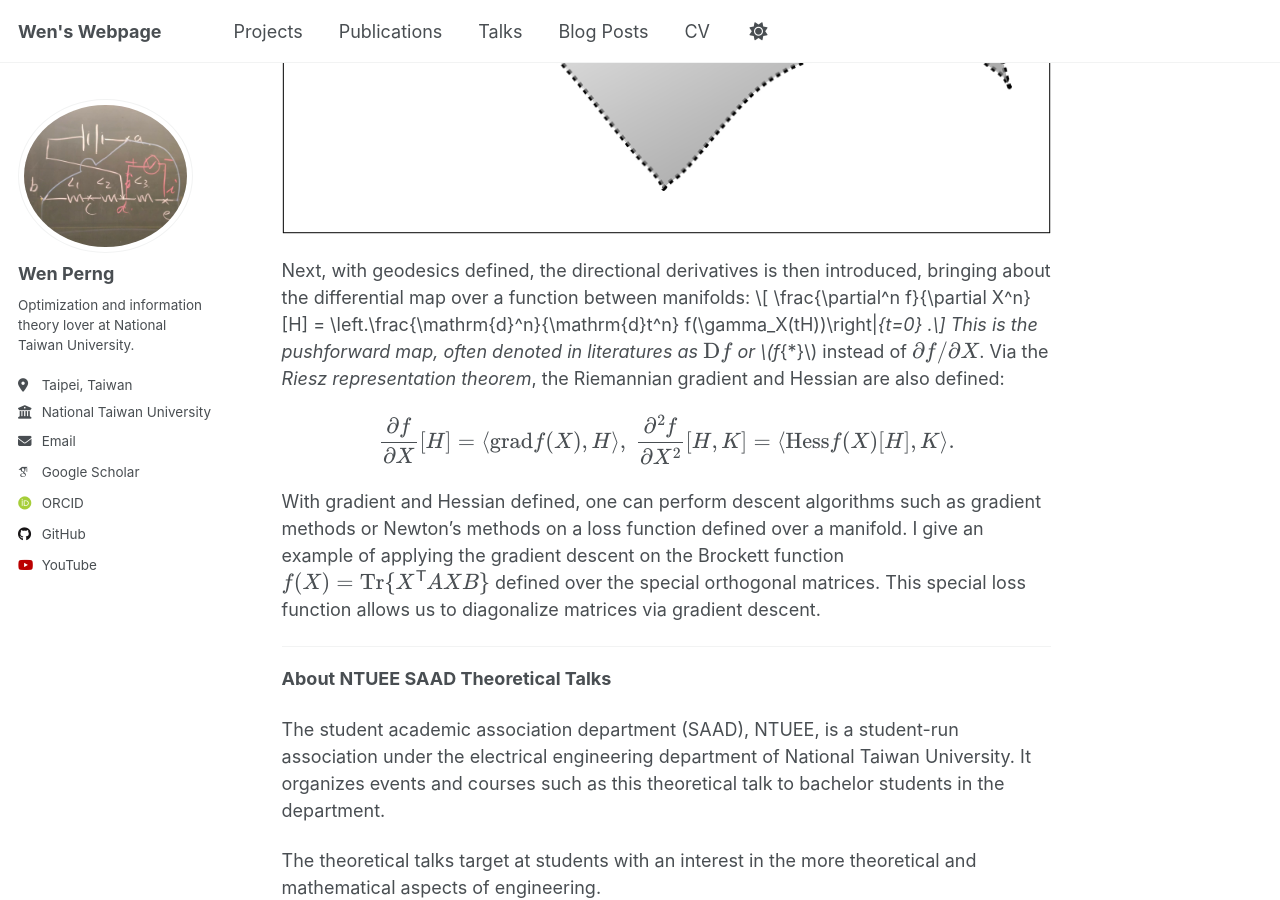
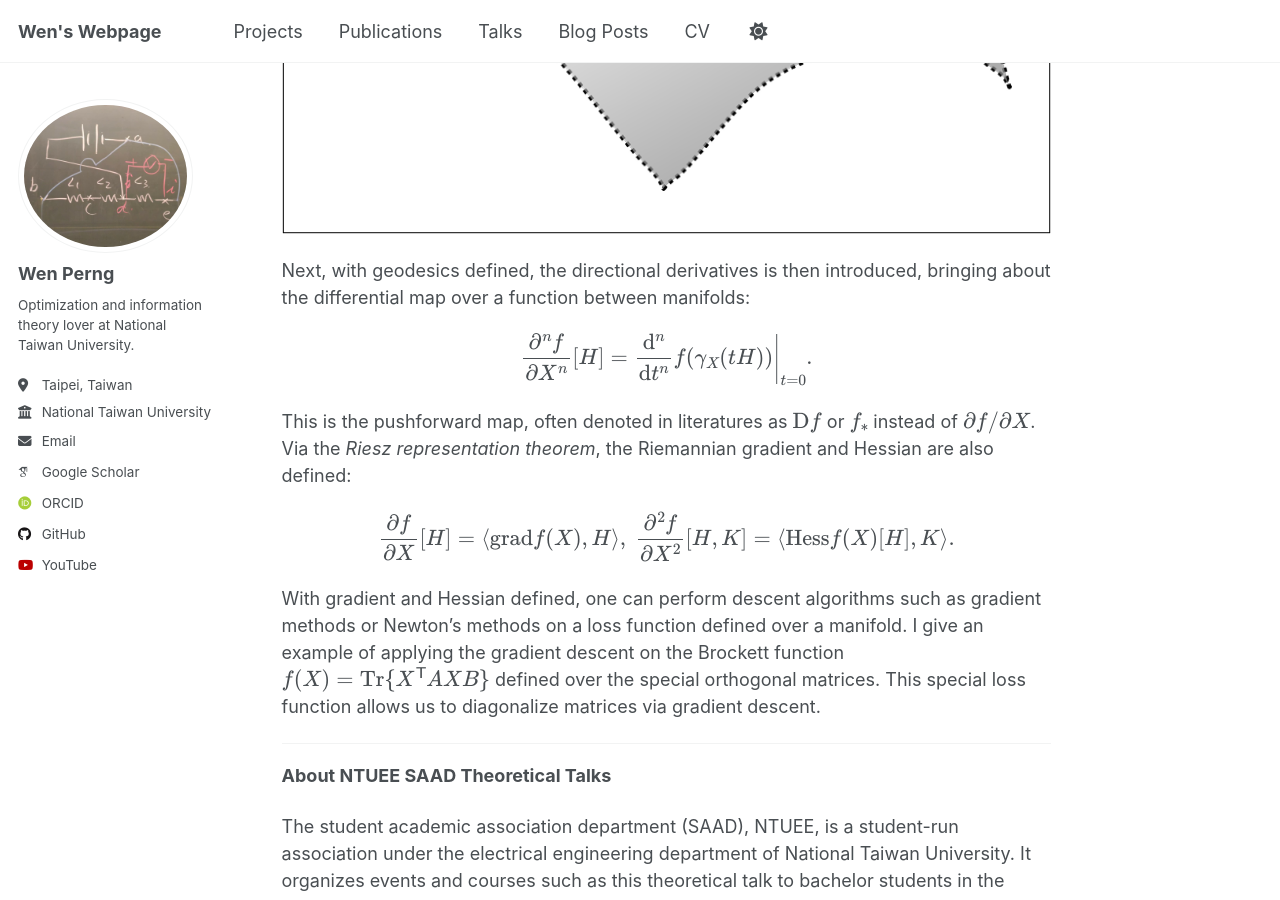
Before and after one commit to WenPerng/WenPerng.github.io, a Jekyll site: the page built from _talks/2024-10-01-talk.md, in a window 1280 px wide and 900 px high, scrolled down 994 px. Built offline with Jekyll 4.4.1, drawn with Linux system fonts in a browser that asks for light colours; some web fonts are replaced; a script that is not in the unit is left out.

Commit message:
fix underscores

```diff
--- a/_talks/2024-10-01-talk.md
+++ b/_talks/2024-10-01-talk.md
@@ -22,8 +22,8 @@ But first, what is a manifold? As this is a talk given in an electrical engineer
 <br/><img src='/images/talk/2024-10-01-manifold.png'>
 
 Next, with geodesics defined, the directional derivatives is then introduced, bringing about the differential map over a function between manifolds:
-\\[ \frac{\partial^n f}{\partial X^n}[H] = \left.\frac{\mathrm{d}^n}{\mathrm{d}t^n} f(\gamma_X(tH))\right|_{t=0} .\\]
-This is the pushforward map, often denoted in literatures as \\(\mathrm{D}f\\) or \\(f_{\*}\\) instead of \\(\partial f/\partial X\\). Via the *Riesz representation theorem*, the Riemannian gradient and Hessian are also defined:
+\\[ \frac{\partial^n f}{\partial X^n}[H] = \left.\frac{\mathrm{d}^n}{\mathrm{d}t^n} f(\gamma_X(tH))\right|\_{t=0} .\\]
+This is the pushforward map, often denoted in literatures as \\(\mathrm{D}f\\) or \\(f\_{\*}\\) instead of \\(\partial f/\partial X\\). Via the *Riesz representation theorem*, the Riemannian gradient and Hessian are also defined:
 \\[
 \displaylines{
     \frac{\partial f}{\partial X}[H] = \langle \mathrm{grad} f(X),H\rangle, \\\\
```
